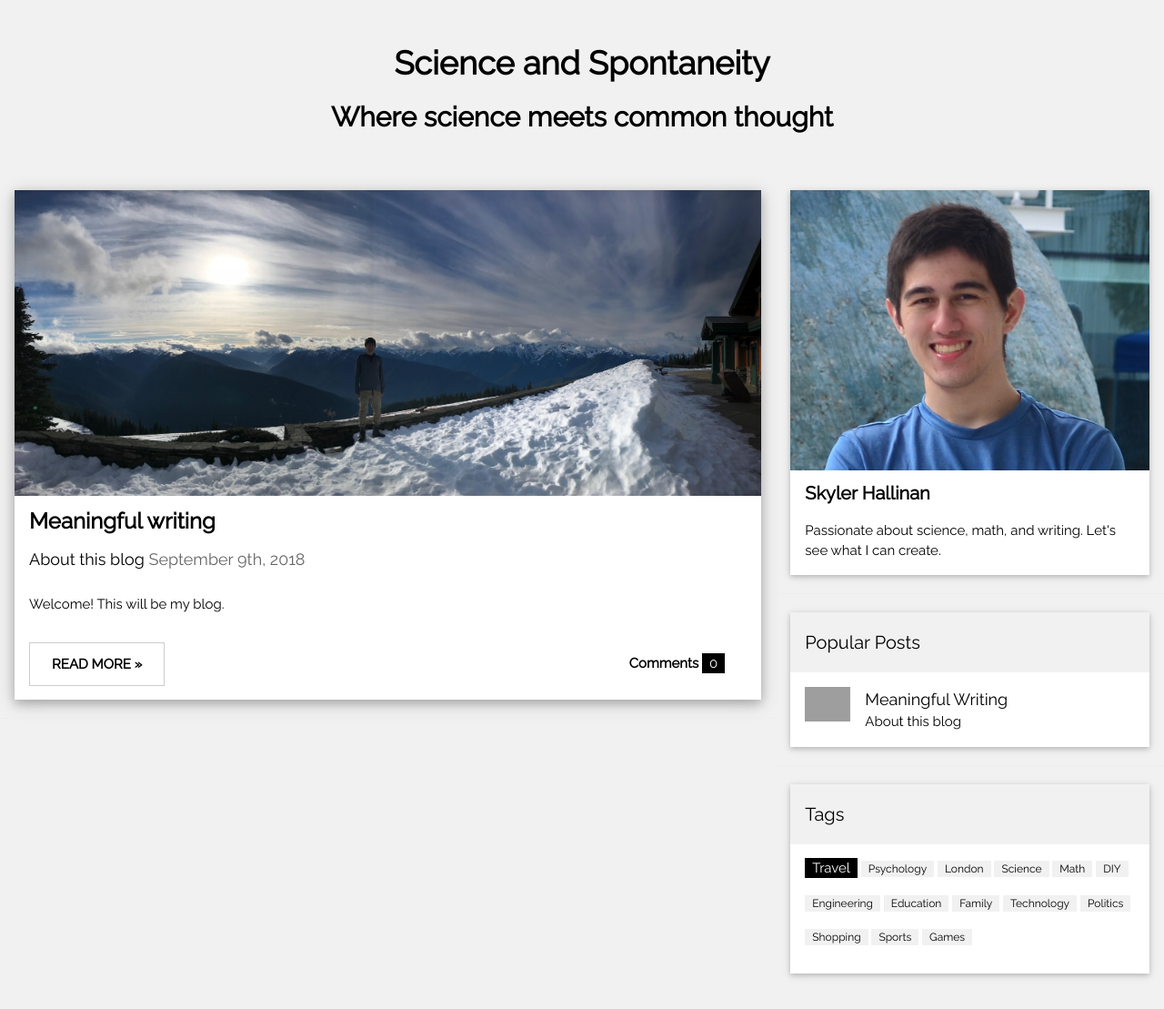
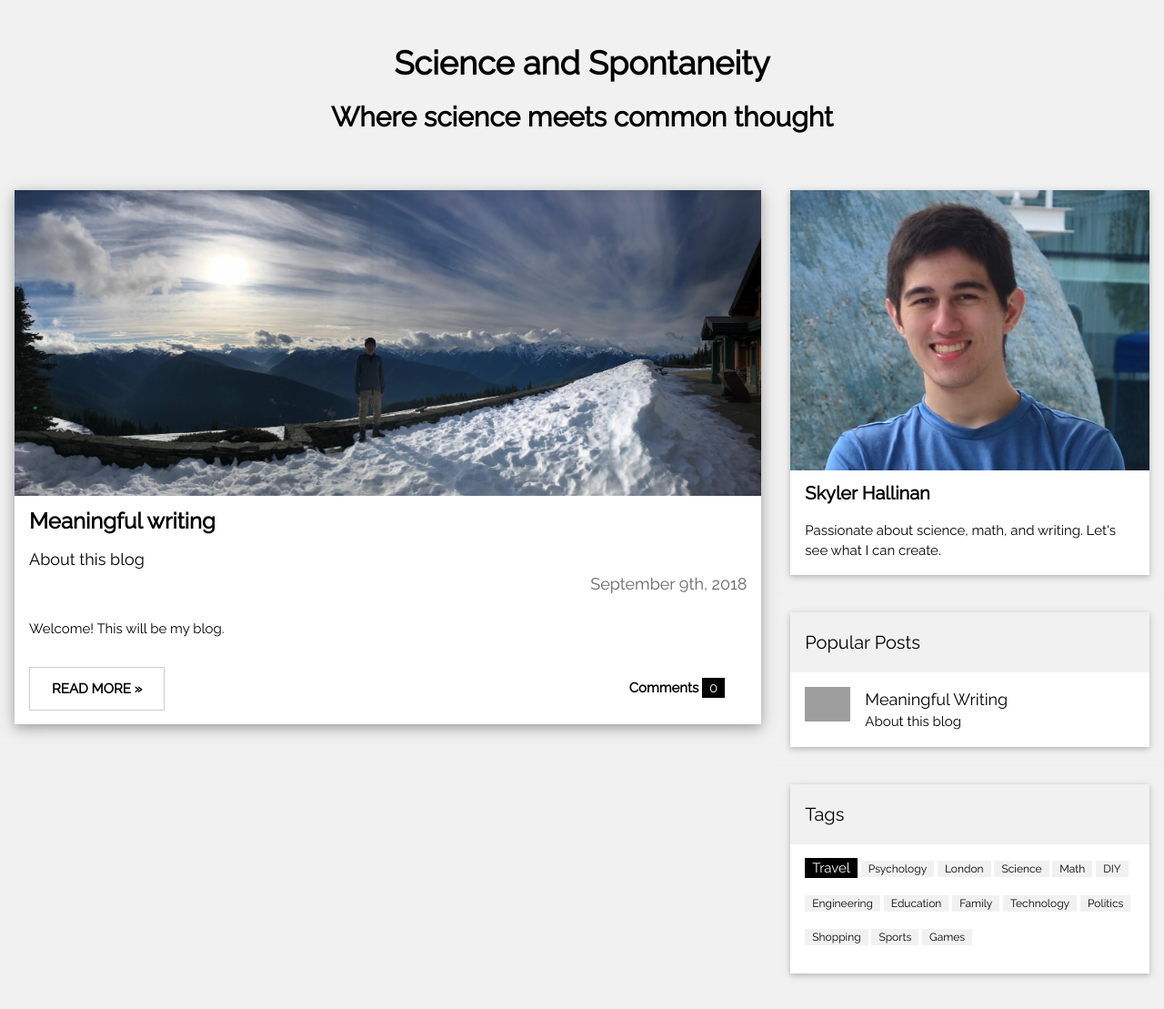
Before and after one commit to shallinan1/shallinan1.github.io, a Jekyll site: the page blog/index.html, which Jekyll copies as it is, in a window 1280 px wide. Shown: the whole page at 91% size. Built offline with Jekyll 4.4.1, drawn with Linux system fonts in a browser that asks for light colours; grey boxes are pictures that could not be loaded.

Commit message:
Try align

```diff
--- a/blog/index.html
+++ b/blog/index.html
@@ -31,7 +31,7 @@ and is wrapped around the whole page content, except for the footer in this exam
     <img src="/assets/pictures/mountain.jpg" alt="Nature" style="width:100%">
     <div class="sh-container">
       <h3><b>Meaningful writing</b></h3>
-      <h5>About this blog <span class="sh-opacity">September 9th, 2018</span></h5>
+      <h5>About this blog <span class="sh-opacity"><div class = "sh-blog-date"> September 9th, 2018 </div></span></h5>
     </div>
 
     <div class="sh-container">
--- a/css/sampleblog.css
+++ b/css/sampleblog.css
@@ -229,3 +229,6 @@ hr{border:0;border-top:1px solid #eee;margin:20px 0}
 .sh-border-dark-grey,.sh-hover-border-dark-grey:hover,.sh-border-dark-gray,.sh-hover-border-dark-gray:hover{border-color:#616161!important}
 .sh-border-pale-red,.sh-hover-border-pale-red:hover{border-color:#ffe7e7!important}.sh-border-pale-green,.sh-hover-border-pale-green:hover{border-color:#e7ffe7!important}
 .sh-border-pale-yellow,.sh-hover-border-pale-yellow:hover{border-color:#ffffcc!important}.sh-border-pale-blue,.sh-hover-border-pale-blue:hover{border-color:#e7ffff!important}
+.sh-blog-date{
+	text-align: right;
+}
```
